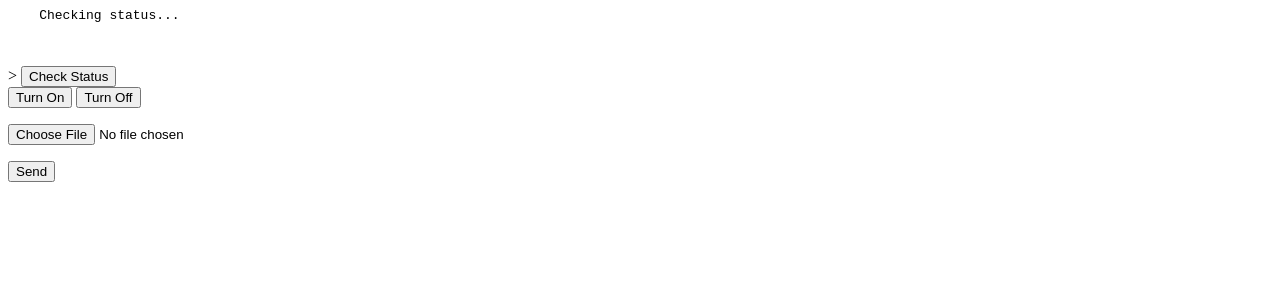
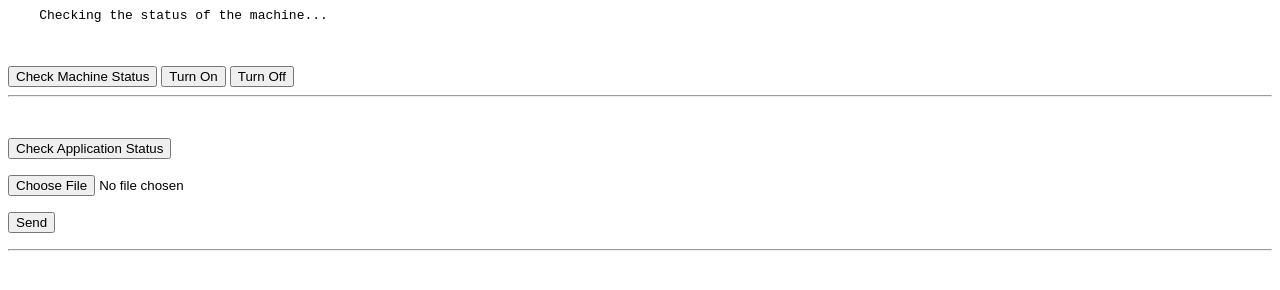
Before and after one commit to ilya-v/nbody-proxy, a plain HTML site: page www/index.html in a window 1280 px wide. Drawn offline with nearby package versions, Linux system fonts and the light colour scheme; no server answers.

Commit message:
Implement application status

```diff
--- a/www/commands.html
+++ b/www/commands.html
@@ -1,24 +1,21 @@
-<script>
-	function turnOn() {
-		$.ajax({
-			url: '/on',
-			type: 'post'
-		});
-	}
+<pre id="app-status-panel-impl">
 
-	function turnOff() {
-		$.ajax({
-			url: '/off',
-			type: 'post'
-		});
-	}
-</script>
+</pre>
 
 
-<button onclick="javascript:turnOn();">Turn On</button>
-<button onclick="javascript:turnOff();">Turn Off</button>
+<script>
+    function getAppStatus() {
+		$.post('/app-status', {},
+            function(data, status) {
+			    $( "#app-status-panel-impl" ).html(data);
+		    });
+	}
+	getAppStatus();
+</script>
+<button onclick="javascript:getAppStatus();">Check Application Status</button>
 
-<form action="/cgi-bin/upload" enctype="multipart/form-data" method="post">
+
+<form action="/upload" enctype="multipart/form-data" method="post">
 <p>
 <input type="file" name="datafile" size="40">
 </p>
--- a/www/index.html
+++ b/www/index.html
@@ -5,12 +5,14 @@
 <body>
 
 <div id="status-panel"></div>
+<hr>
 <div id="commands-panel"></div>
+<hr>
 <div id="results-panel"></div>
 
 <script>
+$( "#status-panel" ).load("/stat.html");
 $( "#commands-panel" ).load("/commands.html");
-$( "#status-panel" ).load("/status.html");
 $( "#results-panel" ).load("/results.html");
 </script>
 
--- /dev/null
+++ b/www/stat.html
@@ -0,0 +1,37 @@
+
+<div id="status-panel-impl">
+<pre>
+    Checking the status of the machine...
+
+
+</pre>
+</div>
+
+<script>
+	function getStatus() {
+		$.post('/status', {},
+            function(data, status) {
+			    $( "#status-panel-impl" ).html(data);
+		    });
+	}
+	getStatus();
+
+	function turnOn() {
+		$.ajax({
+			url: '/on',
+			type: 'post'
+		});
+	}
+
+	function turnOff() {
+		$.ajax({
+			url: '/off',
+			type: 'post'
+		});
+	}
+</script>
+
+
+<button onclick="javascript:getStatus();">Check Machine Status</button>
+<button onclick="javascript:turnOn();">Turn On</button>
+<button onclick="javascript:turnOff();">Turn Off</button>
--- a/www/status.html
+++ /dev/null
@@ -1,19 +0,0 @@
-
-<div id="status-panel-impl">
-<pre>
-    Checking status...
-
-
-</pre>
-</div>>
-
-<script>
-	function getStatus() {
-		$.post('/status', {},
-            function(data, status) {
-			    $( "#status-panel-impl" ).html(data);
-		    });
-	}
-</script>
-
-<button onclick="javascript:getStatus();">Check Status</button>
```
Also changed, not shown: 3 other files.
